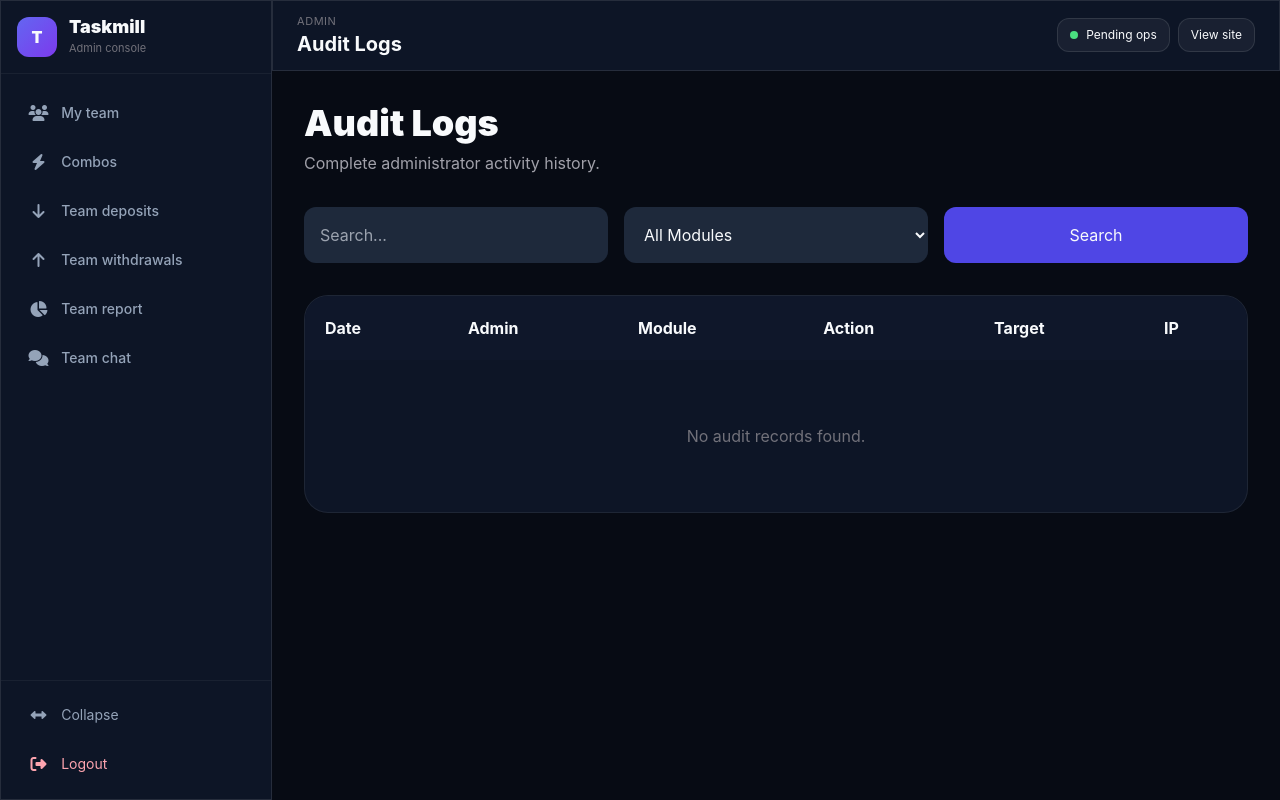
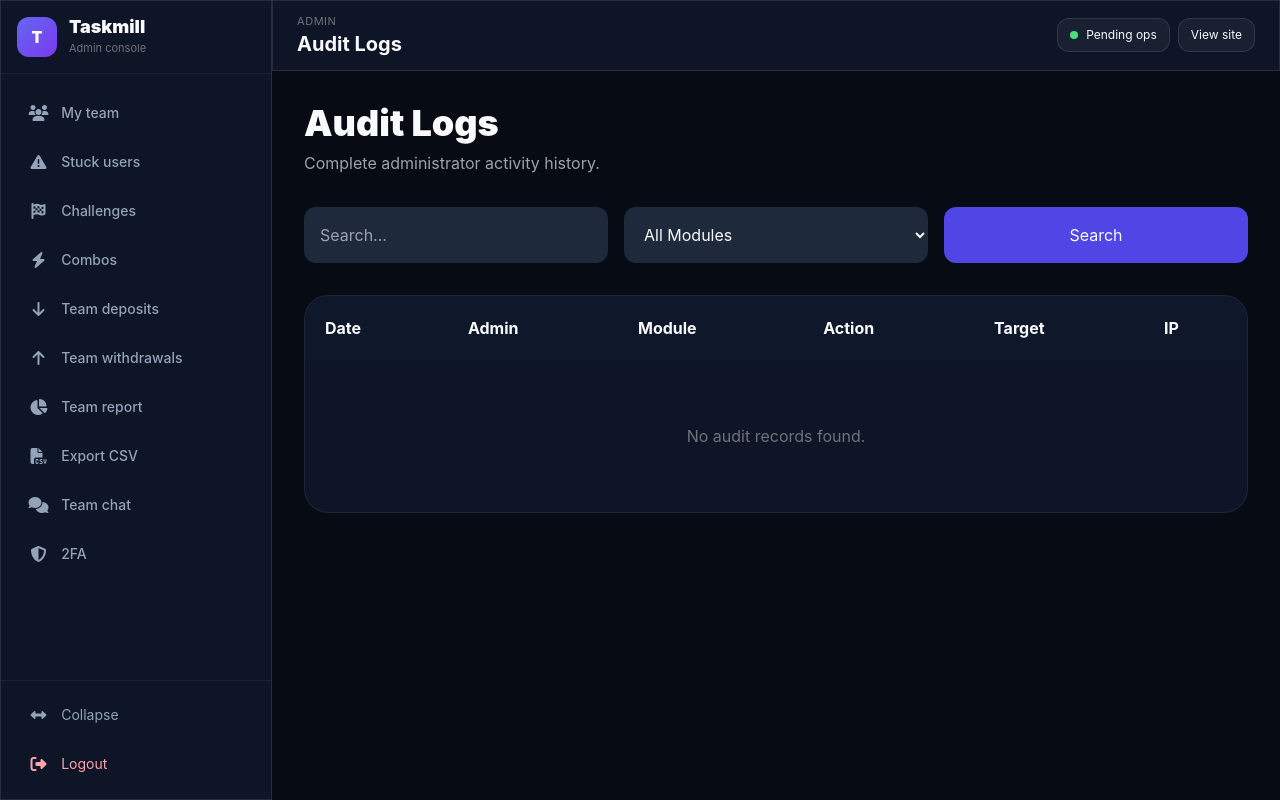
Before and after one commit to ombasi/taskmill, a Python web app: template templates/admin/audit_logs.html in a window 1280 px wide. Run offline with Jinja, Linux system fonts and the light colour scheme; the template is opened without the code that fills it, so the values that code supplies are empty; some libraries are stand-ins or nearby versions.

Commit message:
Admin nav: campaigns, stuck users, stories, challenges

```diff
--- a/routes/admin.py
+++ b/routes/admin.py
@@ -97,6 +97,9 @@ def admin_required(f):
                 "admin.freeze_wallet",
                 "admin.export_team_users_csv",
                 "admin.referral_leaderboard",
+                "admin.stuck_users",
+                "admin.team_challenges",
+                "admin.claim_challenge_prize",
             }
             if ep not in allowed:
                 flash("Team leaders can only manage users in their referral tree.", "warning")
--- a/templates/admin/base.html
+++ b/templates/admin/base.html
@@ -187,29 +187,39 @@
       {% set links = [
         ('admin.dashboard', 'fa-chart-line', 'Dashboard'),
         ('admin.users', 'fa-users', 'Users'),
+        ('admin.stuck_users', 'fa-triangle-exclamation', 'Stuck users'),
         ('admin.agents_hub', 'fa-sitemap', 'Agents'),
+        ('admin.team_challenges', 'fa-flag-checkered', 'Challenges'),
         ('admin.products', 'fa-box', 'Products'),
         ('admin.combos', 'fa-bolt', 'Combos'),
         ('admin.deposits', 'fa-arrow-down', 'Deposits'),
         ('admin.payment_settings', 'fa-credit-card', 'Payment methods'),
         ('admin.withdrawals', 'fa-arrow-up', 'Withdrawals'),
         ('admin.memberships', 'fa-crown', 'Memberships'),
+        ('admin.campaign_settings', 'fa-bullseye', 'Campaigns'),
         ('admin.daily_ops_report', 'fa-chart-pie', 'Daily report'),
+        ('admin.success_stories_admin', 'fa-quote-left', 'Stories'),
         ('admin.announcements', 'fa-bullhorn', 'Announcements'),
         ('admin.notifications', 'fa-bell', 'Notifications'),
         ('admin.support', 'fa-headset', 'Support'),
         ('chat.admin_inbox', 'fa-comments', 'Chat'),
         ('admin.spin_prizes', 'fa-gift', 'Lucky Spin'),
+        ('admin.referral_leaderboard', 'fa-trophy', 'Leaderboard'),
         ('admin.settings', 'fa-gear', 'Settings'),
+        ('auth.setup_2fa', 'fa-shield-halved', '2FA'),
       ] %}
       {% else %}
       {% set links = [
         ('admin.users', 'fa-users', 'My team'),
+        ('admin.stuck_users', 'fa-triangle-exclamation', 'Stuck users'),
+        ('admin.team_challenges', 'fa-flag-checkered', 'Challenges'),
         ('admin.combos', 'fa-bolt', 'Combos'),
         ('admin.deposits', 'fa-arrow-down', 'Team deposits'),
         ('admin.withdrawals', 'fa-arrow-up', 'Team withdrawals'),
         ('admin.team_report', 'fa-chart-pie', 'Team report'),
+        ('admin.export_team_users_csv', 'fa-file-csv', 'Export CSV'),
         ('chat.admin_inbox', 'fa-comments', 'Team chat'),
+        ('auth.setup_2fa', 'fa-shield-halved', '2FA'),
       ] %}
       {% endif %}
       {% for ep, icon, label in links %}
@@ -252,6 +262,12 @@
           <span class="pulse-dot" aria-hidden="true"></span>
           <span class="hidden sm:inline">Pending ops</span>
         </a>
+        {% if current_user.is_admin %}
+        <a href="{{ url_for('admin.campaign_settings') }}"
+           class="hidden md:inline-flex text-xs rounded-xl border border-white/10 bg-white/5 px-3 py-2 hover:bg-white/10 transition">Campaigns</a>
+        <a href="{{ url_for('admin.stuck_users') }}"
+           class="hidden md:inline-flex text-xs rounded-xl border border-white/10 bg-white/5 px-3 py-2 hover:bg-white/10 transition">Stuck</a>
+        {% endif %}
         <a href="{{ url_for('dashboard.index') }}"
            class="text-xs rounded-xl border border-white/10 bg-white/5 px-3 py-2 hover:bg-white/10 transition">
           View site
```
